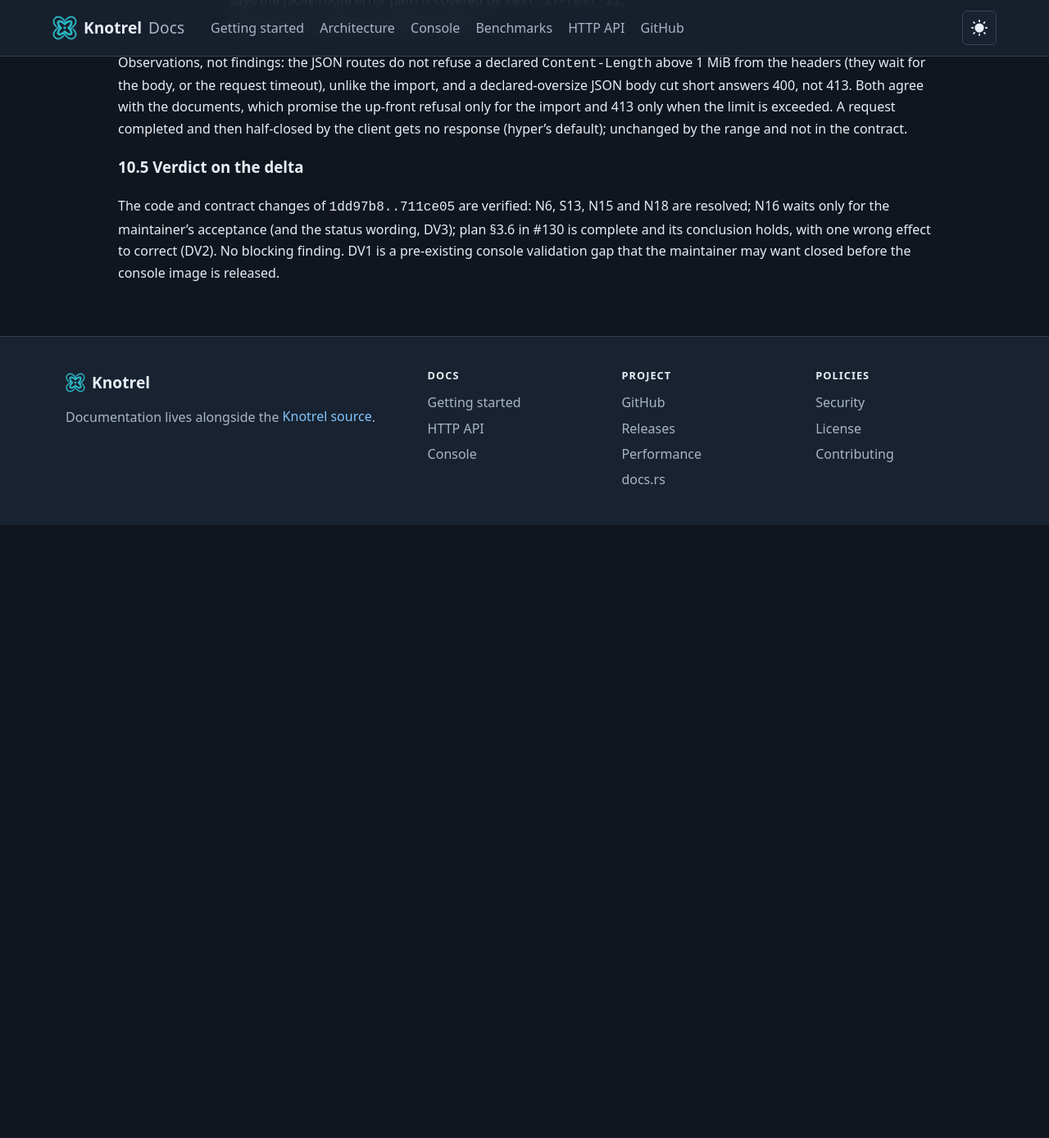
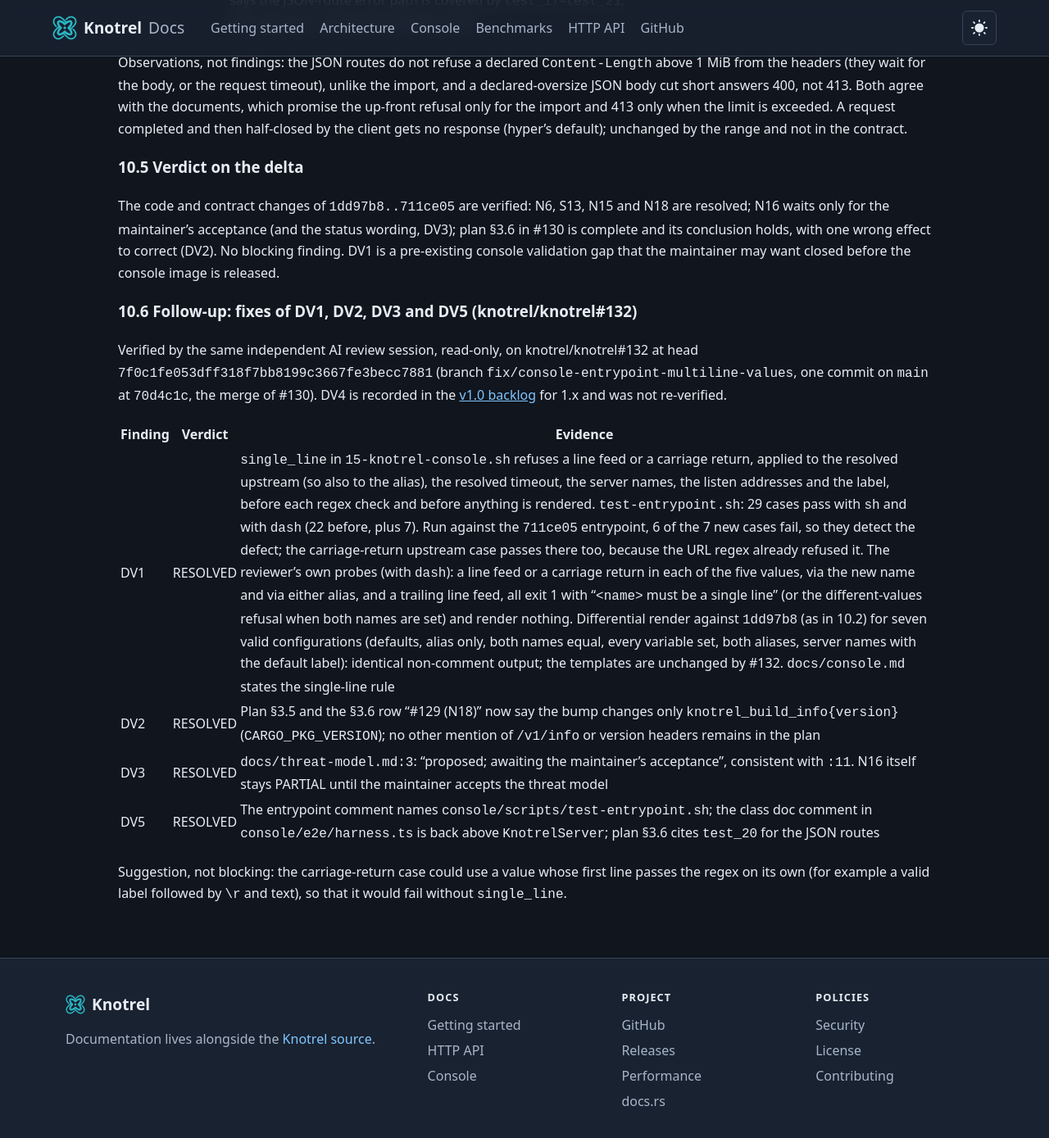
Before and after one commit to knotrel/knotrel, a Jekyll site: the page built from docs/releases/v1.0-ai-review.md, in a window 1280 px wide and 1400 px high, scrolled down 23443 px. Shown: the top 1389 px of the window at 82% size. Built offline with Jekyll 4.4.1, drawn with Linux system fonts in a browser that asks for light colours; our own code applies the rules of GitHub Pages for plain Markdown files; before the commit the page ends 24084 px from its top, so only the background shows below that; some of the changed text lies outside the part shown.

Commit message:
docs(release): record the verification of the DV1-DV5 fixes in #132
Adds section 10.6: DV1, DV2, DV3 and DV5 resolved at #132 head 7f0c1fe,
with the commands and probes used.

Co-Authored-By: Claude Opus 5.5 <noreply@anthropic.com>

```diff
--- a/docs/releases/v1.0-ai-review.md
+++ b/docs/releases/v1.0-ai-review.md
@@ -8,7 +8,7 @@
 | Date | 2026-11-22 |
 | Reviewer | An AI model session: Claude Opus 5.5 (`claude-opus-5-5`) in Claude Code. It is separate from the sessions that implemented the reviewed changes (#111–#119) and did not write any of them. Three subagents of the same model reviewed the HTTP API, the configuration/metrics/feeder protocol and the Rust API in parallel. The reviewing session re-checked every blocking finding against the code itself, and every other finding it reports, unless marked otherwise |
 | Form | As decided in the [rc plan](v1.0.0-rc-plan.md#4-r3--rc-gates) (R3e) and [readiness criterion 9](v1.0-readiness.md): an AI review separate from the implementation, with every finding and its resolution tracked in this document. The Resolution column starts as "open" |
-| Status | Findings reported at `e1be11c`. **Updated 2026-11-23:** B1–B11 resolved and verified (section 8; merged result `1dd97b8`); B7, B1 and B10 confirmed by the maintainer on 2026-11-23 (section 9); every other finding open and tracked in the [v1.0 backlog](v1.0-backlog.md). **Delta `1dd97b8..711ce05` verified 2026-11-23** (section 10): no blocking finding. This document changes no code and no other document |
+| Status | Findings reported at `e1be11c`. **Updated 2026-11-23:** B1–B11 resolved and verified (section 8; merged result `1dd97b8`); B7, B1 and B10 confirmed by the maintainer on 2026-11-23 (section 9); every other finding open and tracked in the [v1.0 backlog](v1.0-backlog.md). **Delta `1dd97b8..711ce05` verified 2026-11-23** (section 10): no blocking finding; DV1, DV2, DV3 and DV5 fixed in #132 and verified (10.6). This document changes no code and no other document |
 
 ## 1. Scope and method
 
@@ -429,3 +429,22 @@ the status wording, DV3); plan §3.6 in #130 is complete and its conclusion
 holds, with one wrong effect to correct (DV2). No blocking finding. DV1 is a
 pre-existing console validation gap that the maintainer may want closed
 before the console image is released.
+
+### 10.6 Follow-up: fixes of DV1, DV2, DV3 and DV5 (knotrel/knotrel#132)
+
+Verified by the same independent AI review session, read-only, on
+knotrel/knotrel#132 at head `7f0c1fe053dff318f7bb8199c3667fe3becc7881`
+(branch `fix/console-entrypoint-multiline-values`, one commit on `main` at
+`70d4c1c`, the merge of #130). DV4 is recorded in the
+[v1.0 backlog](v1.0-backlog.md) for 1.x and was not re-verified.
+
+| Finding | Verdict | Evidence |
+| --- | --- | --- |
+| DV1 | RESOLVED | `single_line` in `15-knotrel-console.sh` refuses a line feed or a carriage return, applied to the resolved upstream (so also to the alias), the resolved timeout, the server names, the listen addresses and the label, before each regex check and before anything is rendered. `test-entrypoint.sh`: 29 cases pass with `sh` and with `dash` (22 before, plus 7). Run against the `711ce05` entrypoint, 6 of the 7 new cases fail, so they detect the defect; the carriage-return upstream case passes there too, because the URL regex already refused it. The reviewer's own probes (with `dash`): a line feed or a carriage return in each of the five values, via the new name and via either alias, and a trailing line feed, all exit 1 with "`<name>` must be a single line" (or the different-values refusal when both names are set) and render nothing. Differential render against `1dd97b8` (as in 10.2) for seven valid configurations (defaults, alias only, both names equal, every variable set, both aliases, server names with the default label): identical non-comment output; the templates are unchanged by #132. `docs/console.md` states the single-line rule |
+| DV2 | RESOLVED | Plan §3.5 and the §3.6 row "#129 (N18)" now say the bump changes only `knotrel_build_info{version}` (`CARGO_PKG_VERSION`); no other mention of `/v1/info` or version headers remains in the plan |
+| DV3 | RESOLVED | `docs/threat-model.md:3`: "proposed; awaiting the maintainer's acceptance", consistent with `:11`. N16 itself stays PARTIAL until the maintainer accepts the threat model |
+| DV5 | RESOLVED | The entrypoint comment names `console/scripts/test-entrypoint.sh`; the class doc comment in `console/e2e/harness.ts` is back above `KnotrelServer`; plan §3.6 cites `test_20` for the JSON routes |
+
+Suggestion, not blocking: the carriage-return case could use a value whose
+first line passes the regex on its own (for example a valid label followed by
+`\r` and text), so that it would fail without `single_line`.
```
